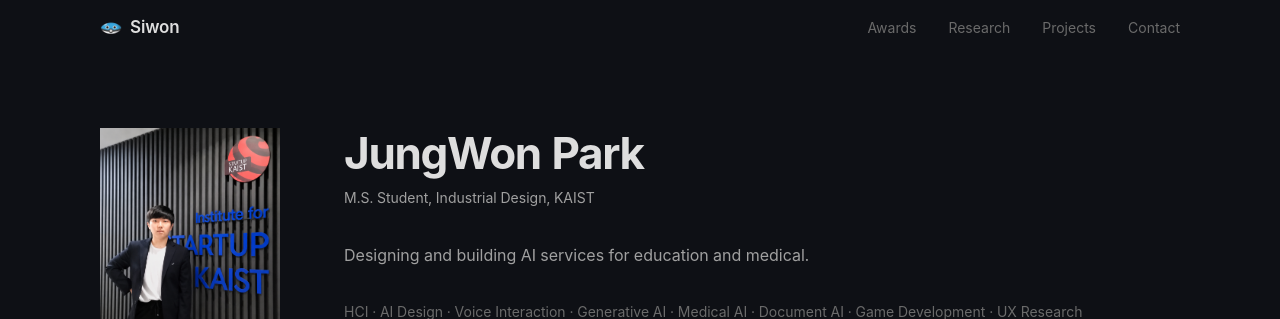
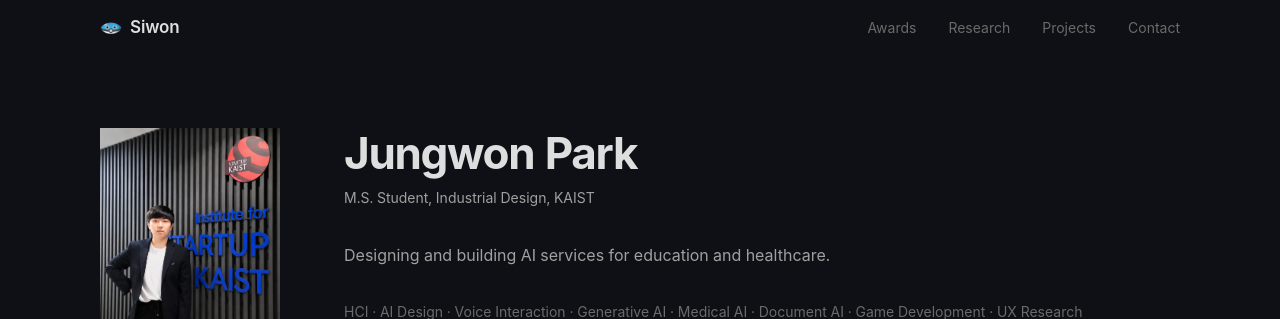
Before and after one commit to ksiwon/siwon-atelier, a React (Vite) app: page / in a window 1280 px wide. Shown: the top 319 px of the page. Built offline with nearby package versions, Linux system fonts and the light colour scheme; a web font is replaced by a local one.

Commit message:
content: 이름 표기를 Jungwon Park으로 통일, 소개 문구 수정
Co-Authored-By: Claude Opus 5.5 <noreply@anthropic.com>
Claude-Session: https://claude.ai/code/session_01DV52hg1jdVBMWJtJYxvPZr

```diff
--- a/src/components/Contact.tsx
+++ b/src/components/Contact.tsx
@@ -59,7 +59,7 @@ export const Contact = () => (
         <Row>
           <Label>LinkedIn</Label>
           <Values>
-            <a href="https://www.linkedin.com/in/jung-won-park-954487376/" target="_blank" rel="noopener noreferrer">JungWon Park</a>
+            <a href="https://www.linkedin.com/in/jung-won-park-954487376/" target="_blank" rel="noopener noreferrer">Jungwon Park</a>
           </Values>
         </Row>
       </List>
--- a/src/components/Footer.tsx
+++ b/src/components/Footer.tsx
@@ -19,6 +19,6 @@ const FooterContent = styled.p`
 
 export const Footer = () => (
   <FooterContainer>
-    <FooterContent>© {new Date().getFullYear()} JungWon Park</FooterContent>
+    <FooterContent>© {new Date().getFullYear()} Jungwon Park</FooterContent>
   </FooterContainer>
 );
--- a/src/components/Hero.tsx
+++ b/src/components/Hero.tsx
@@ -126,7 +126,7 @@ export const Hero = () => (
   <HeroSection id="hero">
     <HeroInner>
       <PhotoCol>
-        <ProfileImage src="/jw_startup.png" alt="JungWon Park" />
+        <ProfileImage src="/jw_startup.png" alt="Jungwon Park" />
         <Box>KAIST, 2022–</Box>
         <QuickLinks>
           <QuickLink href="https://github.com/ksiwon" target="_blank" rel="noopener noreferrer">
@@ -140,7 +140,7 @@ export const Hero = () => (
 
       <BioCol>
         <div>
-          <HeroName>JungWon Park</HeroName>
+          <HeroName>Jungwon Park</HeroName>
           <HeroPosition>M.S. Student, Industrial Design, KAIST</HeroPosition>
         </div>
 
--- a/src/components/Publications.tsx
+++ b/src/components/Publications.tsx
@@ -86,7 +86,7 @@ const PaperLink = styled.a`
   }
 `;
 
-const SELF = 'JungWon Park';
+const SELF = 'Jungwon Park';
 
 const renderAuthors = (authors: string[]) =>
   authors.map((a, i) => (
--- a/src/data/publications.ts
+++ b/src/data/publications.ts
@@ -1,6 +1,6 @@
 // ─── Publications data ────────────────────────────────────────────────────────
 // Edit this file to add / update publications. Changes reflect automatically.
-// "JungWon Park" in the authors array will be bolded.
+// "Jungwon Park" in the authors array will be bolded.
 
 export type PublicationType = 'conference' | 'journal' | 'workshop' | 'preprint' | 'report';
 
@@ -32,7 +32,7 @@ export const publications: Publication[] = [
     id: 'medial-urp-2026',
     title:
       'MEDial: A Study on Active Conversational AI for Remote Medical Interviewing of the Elderly',
-    authors: ['JungWon Park'],
+    authors: ['Jungwon Park'],
     advisors: [
       'Tak Yeon Lee, Ph.D. (Professor, Dept. of Industrial Design, KAIST)',
     ],
@@ -56,7 +56,7 @@ export const publications: Publication[] = [
   {
     id: 'nonlinear-optical-2020',
     title: 'Study of Nonlinear Optical Lenz',
-    authors: ['JungWon Park', 'Unbi Ryu', 'Wonyup Lee'],
+    authors: ['Jungwon Park', 'Unbi Ryu', 'Wonyup Lee'],
     advisors: [
       'Gwangseok Kim, Ph.D. (Professor, Dept. of Optical Engineering, Pusan National University)',
     ],
--- a/src/data/siteData.ts
+++ b/src/data/siteData.ts
@@ -8,7 +8,7 @@ export const roles = [
 ];
 
 export const aboutDescription =
-  'Designing and building AI services for education and medical.';
+  'Designing and building AI services for education and healthcare.';
 
 export const contacts = {
   email: 'pjo12346@kaist.ac.kr',
```
Also changed, not shown: 1 other file (tests, documents, lock files or other folders).
